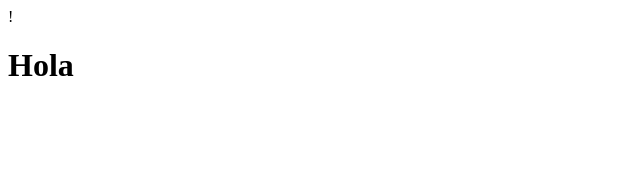
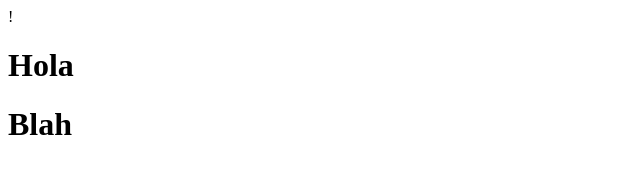
Before and after one commit to Aiilana94/Test-1, a plain HTML site: page index.html in a window 1280 px wide. Shown: the whole page, without its empty margins (0-640 px from the left). Drawn offline with Linux system fonts and the light colour scheme.

Commit message:
prueba 5

```diff
--- a/index.html
+++ b/index.html
@@ -1,3 +1,5 @@
 !
 
 <h1>Hola</h1>
+
+<h1>Blah</h1>
```
